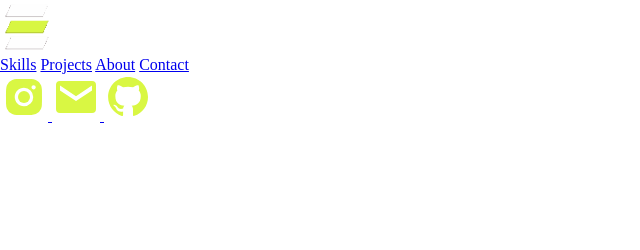
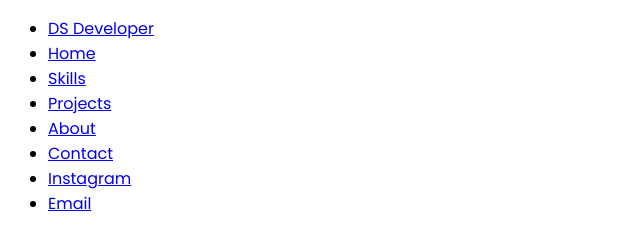
Before and after one commit to dev-danielsouza/projeto_portifolio_dev, a plain HTML site: page index.html in a window 1280 px wide. Shown: the whole page, without its empty margins (0-640 px from the left). Drawn offline with nearby package versions, Linux system fonts and the light colour scheme; a web font is replaced by a local one.

Commit message:
deleted: reset.css

```diff
--- a/css/reset.css
+++ /dev/null
@@ -1,124 +0,0 @@
-html,
-body,
-div,
-span,
-applet,
-object,
-iframe,
-h1,
-h2,
-h3,
-h4,
-h5,
-h6,
-p,
-blockquote,
-pre,
-a,
-abbr,
-acronym,
-address,
-big,
-cite,
-code,
-del,
-dfn,
-em,
-img,
-ins,
-kbd,
-q,
-s,
-samp,
-small,
-strike,
-strong,
-sub,
-sup,
-tt,
-var,
-b,
-u,
-i,
-center,
-dl,
-dt,
-dd,
-ol,
-ul,
-li,
-fieldset,
-form,
-label,
-legend,
-table,
-caption,
-tbody,
-tfoot,
-thead,
-tr,
-th,
-td,
-article,
-aside,
-canvas,
-details,
-embed,
-figure,
-figcaption,
-footer,
-header,
-hgroup,
-menu,
-nav,
-output,
-ruby,
-section,
-summary,
-time,
-mark,
-audio,
-video {
-  margin: 0;
-  padding: 0;
-  border: 0;
-  font-size: 100%;
-  font: inherit;
-  vertical-align: baseline;
-}
-/* HTML5 display-role reset for older browsers */
-article,
-aside,
-details,
-figcaption,
-figure,
-footer,
-header,
-hgroup,
-menu,
-nav,
-section {
-  display: block;
-}
-body {
-  line-height: 1;
-}
-ol,
-ul {
-  list-style: none;
-}
-blockquote,
-q {
-  quotes: none;
-}
-blockquote:before,
-blockquote:after,
-q:before,
-q:after {
-  content: "";
-  content: none;
-}
-table {
-  border-collapse: collapse;
-  border-spacing: 0;
-}
--- a/css/style.css
+++ b/css/style.css
@@ -1,7 +1,5 @@
-@font-face {
-  font-family: "ZELDA";
-  src: url("assets/fonts/ZELDA Regular.otf") format("opentype"),
-    url("assets/fonts/ZELDA Regular.ttf") format("truetype");
-  font-weight: normal;
-  font-style: normal;
+@import url("https://fonts.googleapis.com/css2?family=Poppins:wght@100;200;300;400;500;600;700;800;900&family=Timmana&display=swap");
+
+* {
+  font-family: "Poppins", sans-serif;
 }
--- a/index.html
+++ b/index.html
@@ -8,74 +8,70 @@
     <title>Daniel Souza | Front-End Developer</title>
     <link href="assets/img/header-icon-no-background.png" rel="icon" />
 
-    <!--FONTS GOOGLE-->
-    <link rel="preconnect" href="https://fonts.googleapis.com" />
-    <link rel="preconnect" href="https://fonts.gstatic.com" crossorigin />
-    <link
-      href="https://fonts.googleapis.com/css2?family=Timmana&display=swap"
-      rel="stylesheet"
-    />
-    <!----------------->
-    <link rel="stylesheet" href="css/reset.css" />
     <link rel="stylesheet" href="css/style.css" />
   </head>
 
   <body>
-    <header>
-      <div class="header-home">
-        <a href="#">
-          <img
-            id="home"
-            name="home"
-            class="logo"
-            src="assets/img/header-icon-no-background.png"
-            alt="icon"
-          />
-        </a>
-      </div>
+    <nav class="sidebar">
+      <ul>
+        <li class="logo">
+          <a href="#">
+            <span class="icon"></span>
+            <span class="title">DS Developer</span>
+          </a>
+        </li>
+        <li>
+          <a href="#">
+            <span class="icon"></span>
+            <span class="title">Home</span>
+          </a>
+        </li>
+        <li>
+          <a href="#">
+            <span class="icon"></span>
+            <span class="title">Skills</span>
+          </a>
+        </li>
+        <li>
+          <a href="#">
+            <span class="icon"></span>
+            <span class="title">Projects</span>
+          </a>
+        </li>
+        <li>
+          <a href="#">
+            <span class="icon"></span>
+            <span class="title">About</span>
+          </a>
+        </li>
+        <li>
+          <a href="#">
+            <span class="icon"></span>
+            <span class="title">Contact</span>
+          </a>
+        </li>
+        <li>
+          <a href="#">
+            <span class="icon"></span>
+            <span class="title">Instagram</span>
+          </a>
+        </li>
+        <li>
+          <a href="#">
+            <span class="icon"></span>
+            <span class="title">Email</span>
+          </a>
+        </li>
+      </ul>
+    </nav>
 
-      <nav id="menu">
-        <a href="#">Skills</a>
-        <a href="#">Projects</a>
-        <a href="#">About</a>
-        <a href="#">Contact</a>
-      </nav>
-
-      <div id="header-contact">
-        <a
-          href="https://www.instagram.com/_danissouza_/?hl=pt-br"
-          title="Instagram"
-          target="_blank"
-        >
-          <img
-            class="button-contact"
-            src="assets/img/instagram-alt-logo-48.png"
-            alt="instagram-icon"
-          />
-        </a>
-        <a
-          href="https://criarmeulink.com.br/u/1699534356"
-          title="Email"
-          target="_blank"
-        >
-          <img
-            class="button-contact"
-            src="assets/img/envelope-solid-48.png"
-            alt="email-icon"
-          />
-        </a>
-        <a
-          href="https://github.com/dev-danielsouza"
-          title="GitHub"
-          target="_blank"
-        >
-          <img
-            class="button-contact"
-            src="assets/img/github-logo-48.png"
-            alt="github-icon"
-          />
-        </a>
-      </div>
-    </header>
+    <script
+      type="module"
+      src="https://unpkg.com/ionicons@7.1.0/dist/ionicons/ionicons.esm.js"
+    ></script>
+    <script
+      nomodule
+      src="https://unpkg.com/ionicons@7.1.0/dist/ionicons/ionicons.js"
+    ></script>
   </body>
 </html>
```
